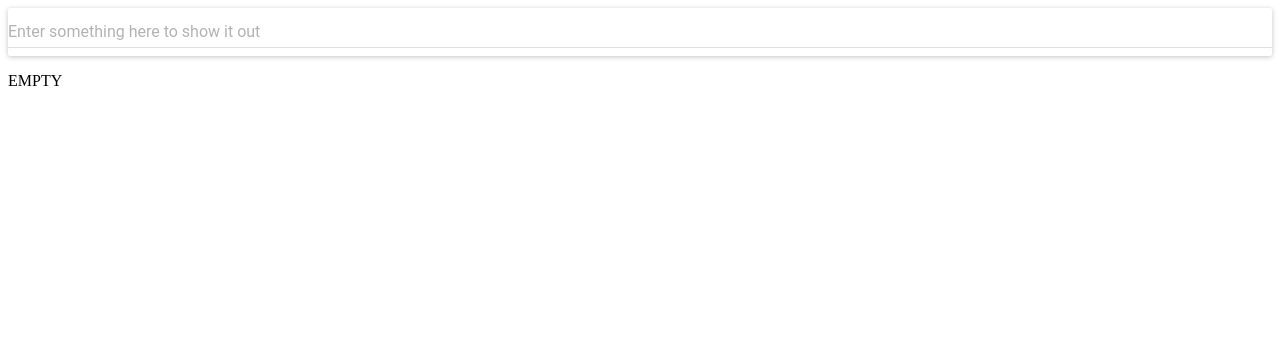
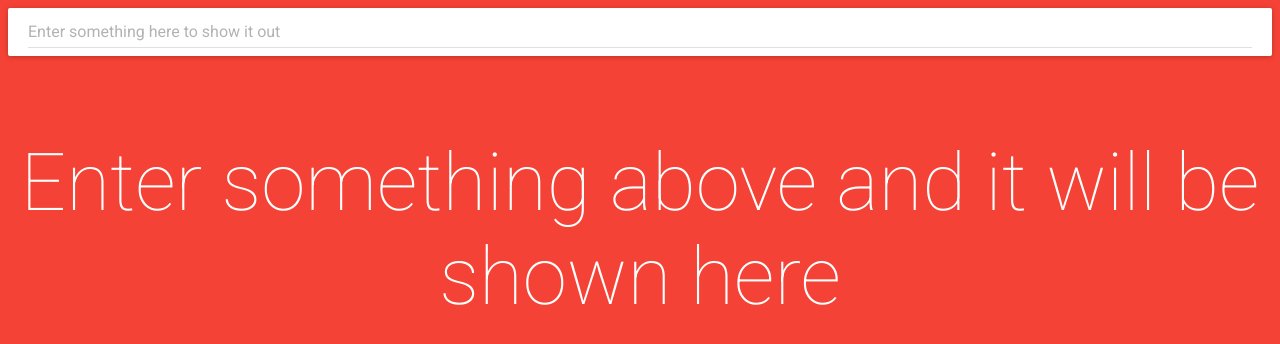
Before and after one commit to SuhairZain/ShowPad, a React app: page / in a window 1280 px wide. Shown: the top 344 px of the page. Built offline with nearby package versions, Linux system fonts and the light colour scheme; what react-tap-event-plugin would draw is missing.

Commit message:
added style to the messages

```diff
--- a/index.html
+++ b/index.html
@@ -2,6 +2,13 @@
 <html>
 <head>
     <title>ShowPad - Show what you want to say</title>
+    <link href='https://fonts.googleapis.com/css?family=Roboto:400,100' rel='stylesheet' type='text/css'>
+    <style>
+        body{
+            background-color: #F44336;
+            font-family: 'Roboto', sans-serif;
+        }
+    </style>
 </head>
 <body>
 <div id="root"></div>
--- a/src/App.jsx
+++ b/src/App.jsx
@@ -17,6 +17,21 @@ class App extends Component{
         });
     };
 
+    styles = {
+        textStyle: {
+            fontSize: '5em',
+            fontWeight: '100',
+            textAlign: 'center',
+            color: '#fff'
+        },
+
+        fieldStyle: {
+            paddingLeft: '20px',
+            paddingRight: '20px',
+            width: 'calc(100% - 80px)'
+        }
+    };
+
     render() {
         return (
             <div>
@@ -24,9 +39,11 @@ class App extends Component{
                     <TextField
                         hintText="Enter something here to show it out"
                         onChange={this.onTextChange}
-                        fullWidth={true}/>
+                        style={this.styles.fieldStyle}/>
                 </Card>
-                <p>{this.state.text===""?"EMPTY":this.state.text}</p>
+                <p style={this.styles.textStyle}>
+                    {this.state.text===""?"Enter something above and it will be shown here":this.state.text}
+                </p>
             </div>
         );
     }
```
Lines whose indentation alone changed are shown as unchanged.
